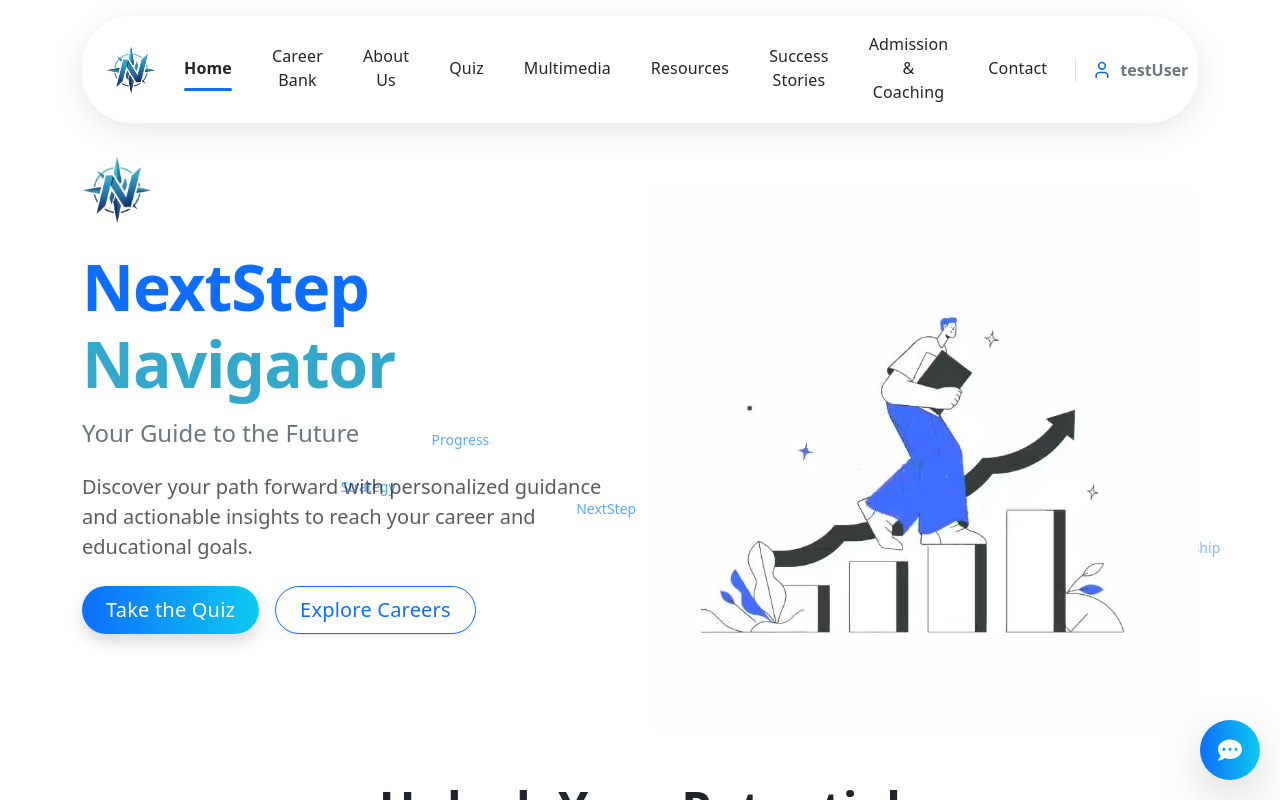
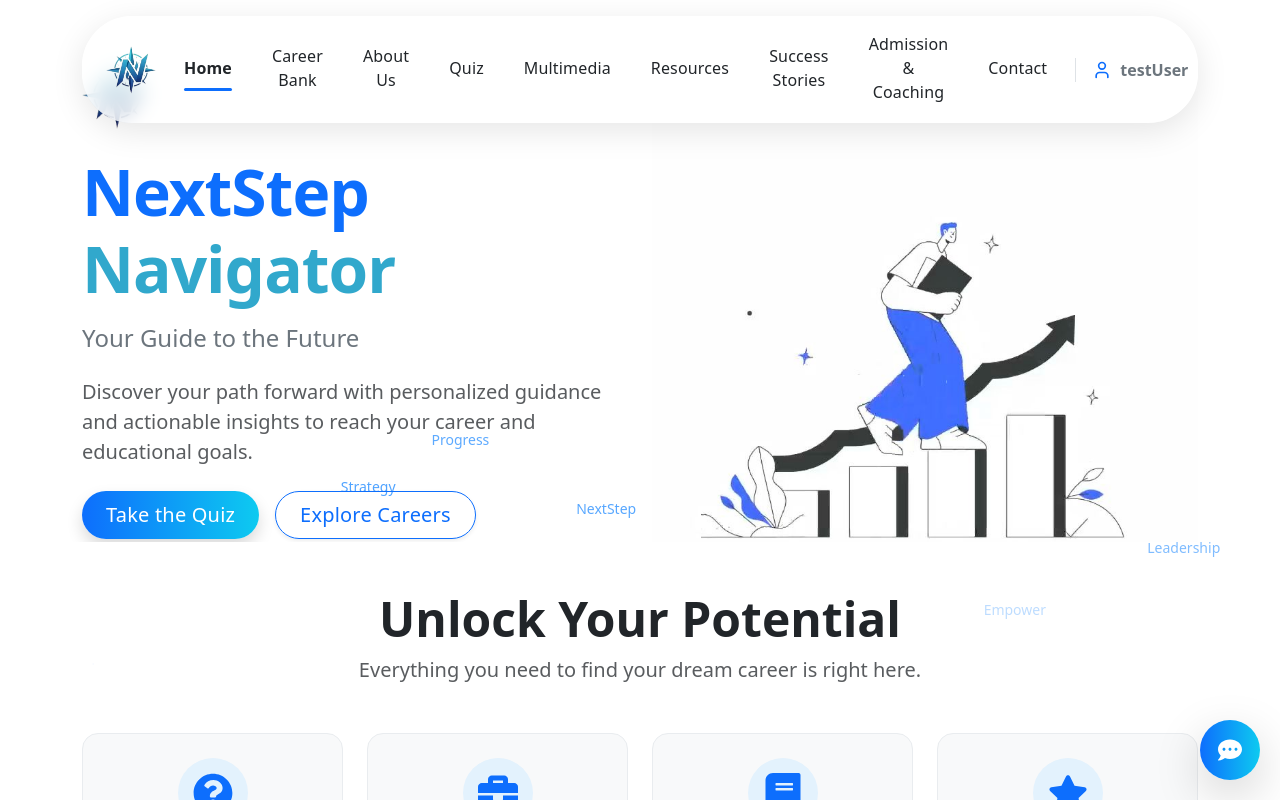
Before and after one commit to Faro123-sudo/Glitch-Bomb-NextStep-Navigator, a React (Vite) app in the folder nextstep-navigator/: page / in a window 1280 px wide. Both pictures are taken after typing "Sample" into the empty fields and a click on the button "GET STARTED". Shown: the part 135-935 px from the top of the page. Built offline with nearby package versions, Linux system fonts and the light colour scheme.

Commit message:
Update HomePage.css

```diff
--- a/nextstep-navigator/src/components/staticFiles/HomePage.css
+++ b/nextstep-navigator/src/components/staticFiles/HomePage.css
@@ -1,7 +1,6 @@
 
 /* Hero Section */
 .hero-section {
-  min-height: calc(100vh - 8rem);
   display: flex;
   align-items: center;
 }
```
